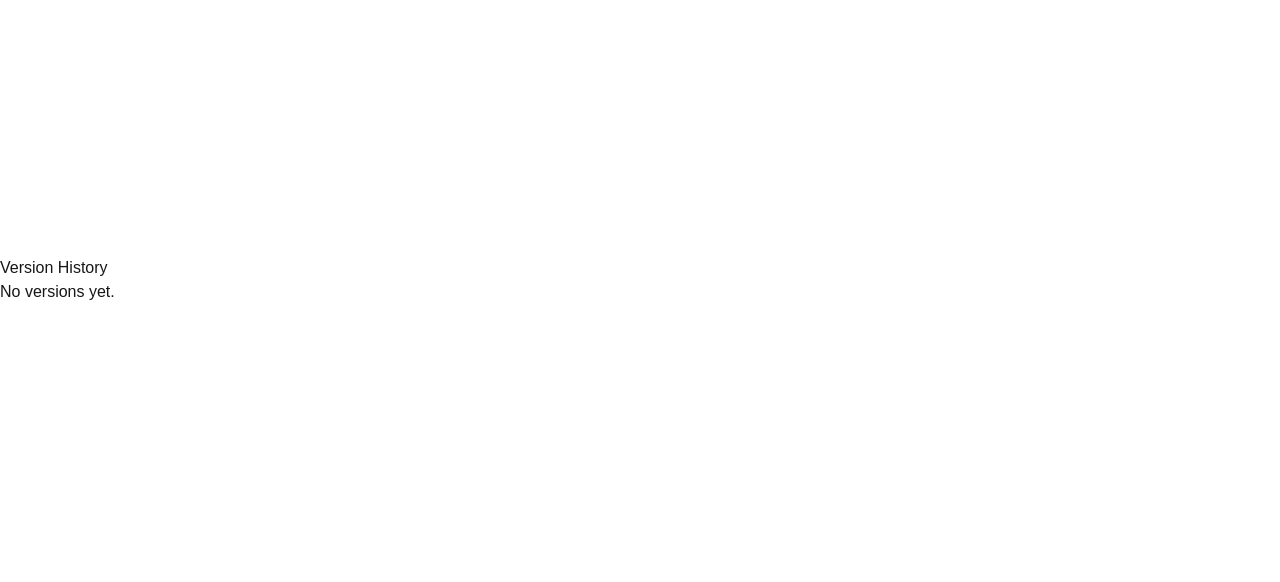
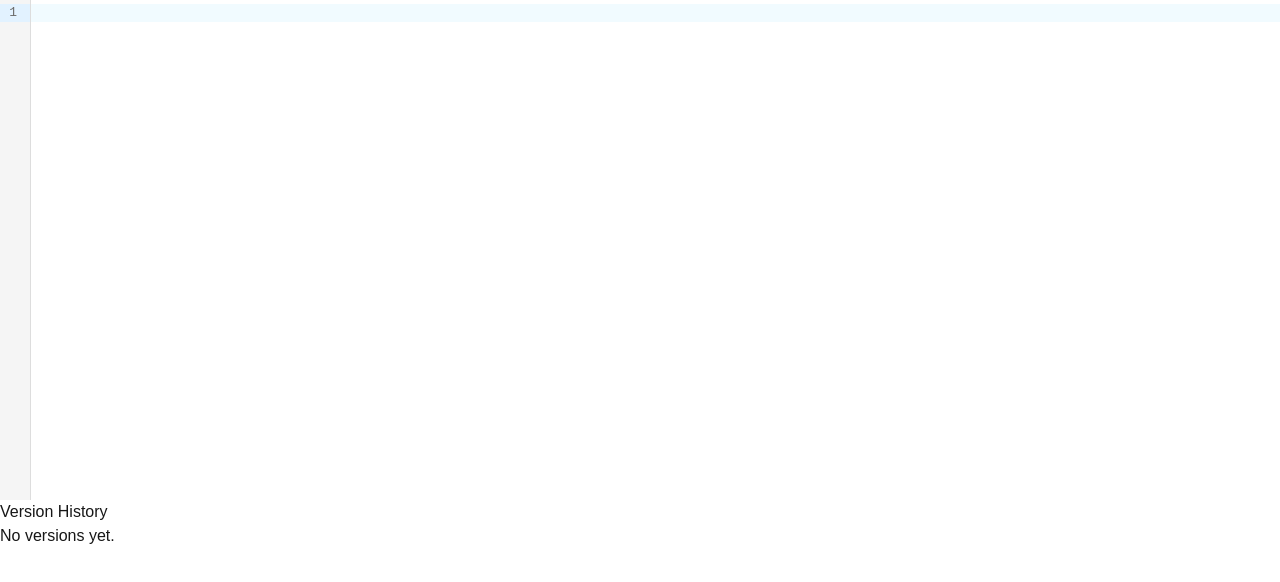
Before and after one commit to pchsd/sketchpad, a Next.js app: page / in a window 1280 px wide. Shown: the top 582 px of the page. Built offline with nearby package versions, Linux system fonts and the light colour scheme.

Commit message:
Migrated from TipTap to CodeMirror

```diff
--- a/package.json
+++ b/package.json
@@ -9,11 +9,8 @@
     "lint": "next lint"
   },
   "dependencies": {
-    "@tiptap/extension-text": "^2.11.5",
-    "@tiptap/pm": "^2.11.5",
-    "@tiptap/react": "^2.11.5",
-    "@tiptap/starter-kit": "^2.11.5",
     "@types/diff": "^7.0.1",
+    "@uiw/react-codemirror": "^4.23.10",
     "diff": "^7.0.0",
     "next": "15.2.1",
     "react": "^19.0.0",
--- a/src/components/Sketchpad.tsx
+++ b/src/components/Sketchpad.tsx
@@ -1,10 +1,8 @@
-import { useEffect, useState } from "react"
+import { useCallback, useEffect, useState } from "react"
 import { diffChars } from 'diff'
 import dynamic from 'next/dynamic'
-import { EditorContent, useEditor } from "@tiptap/react"
 import Version from "@/types/Version"
-import StarterKit from "@tiptap/starter-kit"
-import Text from "@tiptap/extension-text"
+import CodeMirror, { ViewUpdate } from '@uiw/react-codemirror'
 
 export const Sketchpad = dynamic(() => Promise.resolve(SketchpadSSR), {
   ssr: false
@@ -23,7 +21,8 @@ function SketchpadSSR() {
   const [db, setDb] = useState<IDBDatabase | null>(null)
   const [initialEditorText, setInitialEditorText] = useState<string>('')
 
-  const [isLoading, setIsLoading] = useState(true)
+  const [isInitializingIndexDB, setIsInitializingIndexDB] = useState(true)
+  const [isInitializingEditor, setIsInitializingEditor] = useState(true)
 
 
   const initIndexedDB = () => {
@@ -65,7 +64,7 @@ function SketchpadSSR() {
       console.error("Error loading version history from IndexedDB: ", event)
     }
 
-    setIsLoading(false)
+    setIsInitializingIndexDB(false)
   }
 
   const saveVersionHistoryToIndexedDB = (historyToSave: Version[]) => {
@@ -99,12 +98,12 @@ function SketchpadSSR() {
           setInitialEditorText(storedHistory[0].text)
         }
 
-        setIsLoading(false)
+        setIsInitializingIndexDB(false)
       }
 
       getRequest.onerror = (event) => {
         console.error("Error loading version history from IndexedDB: ", event)
-        setIsLoading(false)
+        setIsInitializingIndexDB(false)
       }
     }
 
@@ -121,28 +120,15 @@ function SketchpadSSR() {
     }
   }, [])
 
-  const editor = useEditor({
-    extensions: [
-      StarterKit,
-      Text,
-    ],
-
-    editorProps: {
-      attributes: {
-        class: 'px-6 py-9 min-h-64 focus:outline-none',
-      },
-    },
-
-    onUpdate({ editor }) {
-      const newText = editor.getText()
-      const currentVersion = { text: newText, timestamp: new Date() }
+  const handleChange = useCallback((value: string, viewUpdate: ViewUpdate) => {
+    const currentVersion = { text: value, timestamp: new Date() }
 
     if (versionHistory.length === 0) {
       setVersionHistory([currentVersion])
       return
     }
 
-      const diff = diffChars(versionHistory[0].text, newText)
+    const diff = diffChars(versionHistory[0].text, value)
 
     let operationType: OperationType = 'none'
 
@@ -203,14 +189,7 @@ function SketchpadSSR() {
     setVersionHistory(newVersionHistory)
 
     setLastOperationType(operationType)
-    },
-  })
-
-  useEffect(() => {
-    if (editor && initialEditorText) {
-      editor.commands.setContent(initialEditorText)
-    }
-  }, [editor, initialEditorText])
+  }, [])
 
   useEffect(() => {
     if (versionHistory.length > 0) {
@@ -218,14 +197,17 @@ function SketchpadSSR() {
     }
   }, [versionHistory])
 
-  if (isLoading) {
+  console.log(`isInitializingIndexDB: ${isInitializingIndexDB}`)
+  console.log(`isInitializingEditor: ${isInitializingEditor}`)
+
+  if (isInitializingIndexDB) {
     return <div>Loading...</div>
   }
 
   return (
     <div className="container">
       <div className="editor-container">
-        <EditorContent editor={editor} />
+        <CodeMirror height="500px" value={initialEditorText} onChange={handleChange} />
       </div>
 
       <div className="history-container">
```
Also changed, not shown: 1 other file (tests, documents, lock files or other folders). Lines whose indentation alone changed are shown as unchanged.
